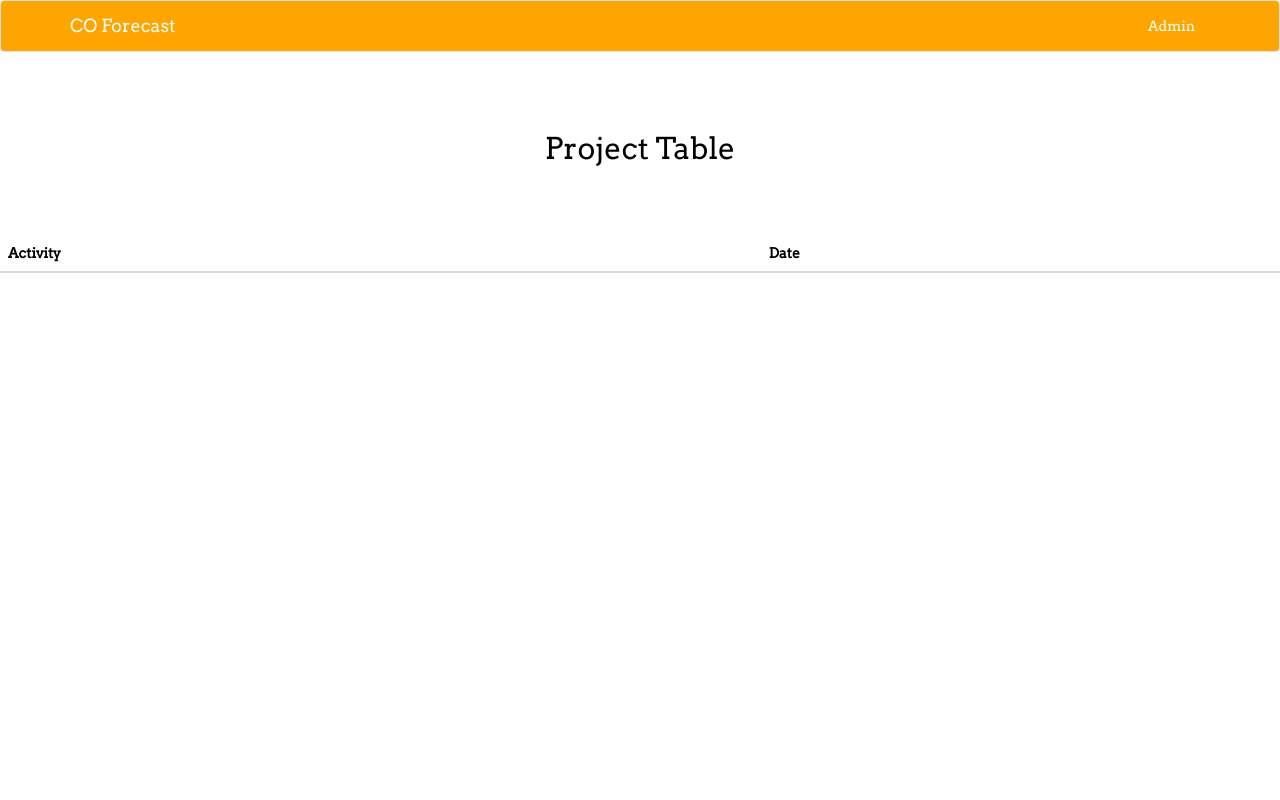
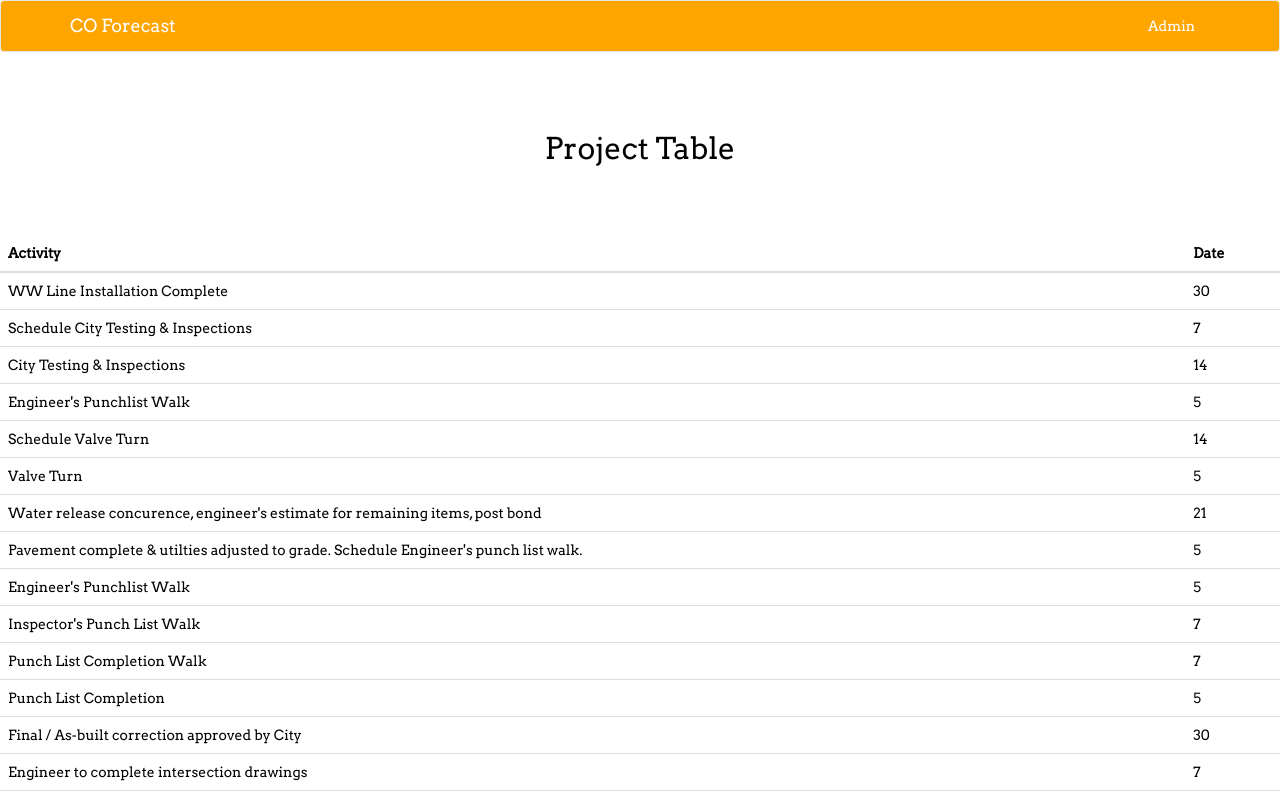
Before and after one commit to mateoholman/MeterTcoDates, a React (Create React App) app: page /ProjectSchedule in a window 1280 px wide. Shown: the top 800 px of the page. Built offline with nearby package versions, Linux system fonts and the light colour scheme; what react-widgets would draw is missing.

Commit message:
Added function to render particular rows

```diff
--- a/src/containers/ProjectTable.js
+++ b/src/containers/ProjectTable.js
@@ -1,4 +1,5 @@
-//Connect & mapStateToProps
+// Calculate the durations to water meter
+//    Start by calculating date + duration
 //Display the activity data rows based on the scheduleType
 //Calculate the dates based on the projectType and dateNeeded
 
@@ -12,6 +13,20 @@ class ProjectTable extends Component {
   renderTableRows(){
     //If the schedule type is water meter, only render those rows.
     //Else, render all the rows
+    if(this.props.scheduleType === 'waterMeter'){
+      console.log("Nothing to see here");
+    }
+    else {
+      return this.props.activities.map((activity) => {
+        return(
+          <tr key={activity._id}>
+            <td>{activity.activity}</td>
+            <td>{activity.duration}</td>
+          </tr>
+        );
+      })
+    }
+
     console.log("Schedule type: " + this.props.scheduleType);
 
   }
@@ -40,7 +55,8 @@ function mapStateToProps(state){
   return {
     projectType: state.project.projectType,
     scheduleType: state.project.scheduleType,
-    dateNeeded: state.project.dateNeeded
+    dateNeeded: state.project.dateNeeded,
+    activities: state.activities,
   };
 }
 
```
